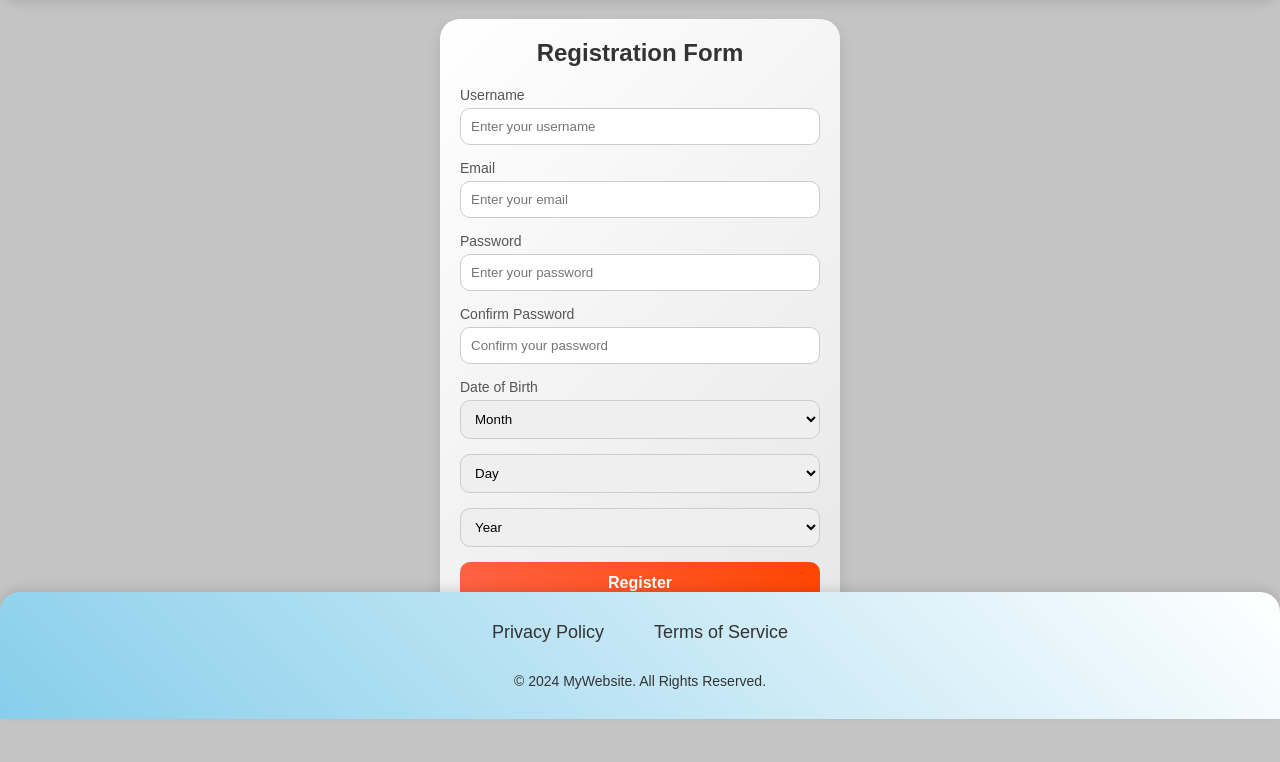
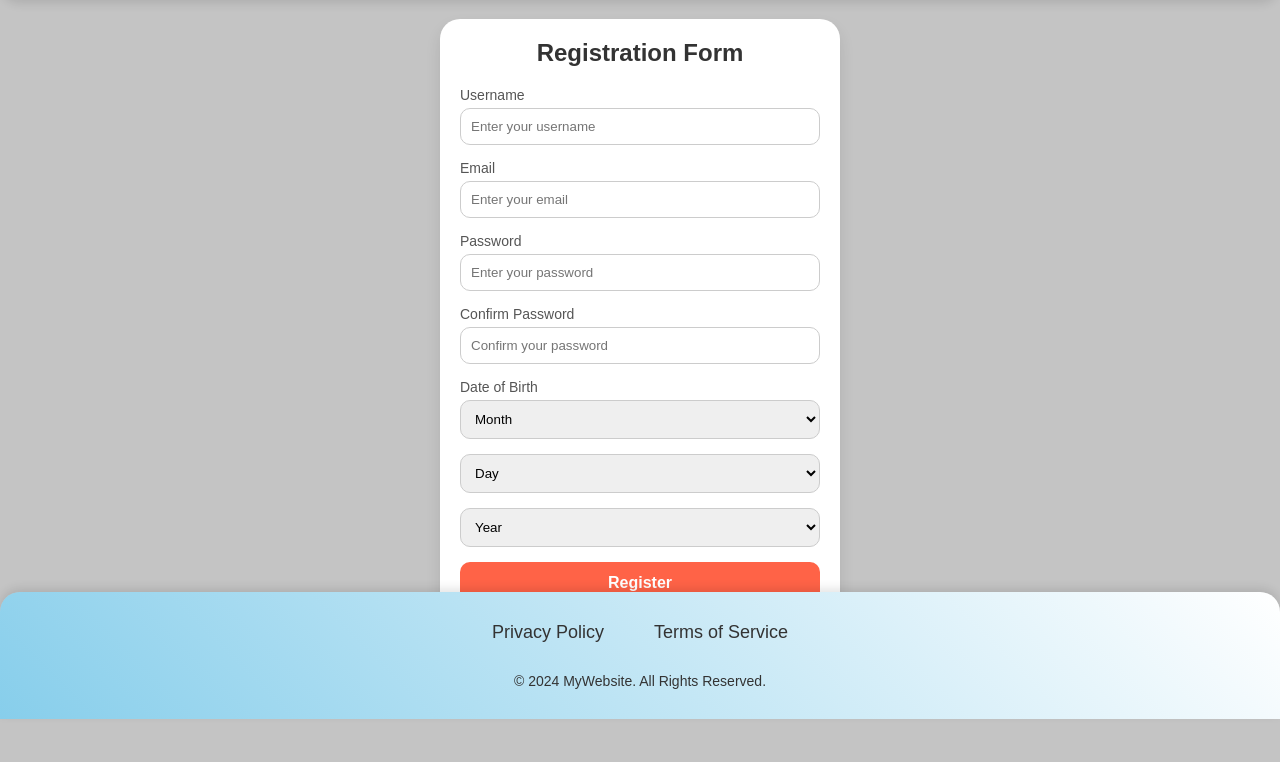
Before and after one commit to Renzoi-png/Online-Mental-Health-Counseling-And-Support-Portal-SDG-3-Group-9, a PHP site: page /Main.php in a window 1280 px wide. Shown: the part 81-843 px from the top of the page. Run offline with PHP 8.4, Linux system fonts and the light colour scheme.

Commit message:
Update Registration.css

```diff
--- a/Registration.css
+++ b/Registration.css
@@ -2,7 +2,7 @@
     width: 90%;
     max-width: 400px;
     padding: 20px;
-    background: linear-gradient(135deg, #ffffff, #e6e6e6);
+    background-color: #ffffff;
     border-radius: 20px;
     box-shadow: 0 8px 15px rgba(0, 0, 0, 0.1);
     margin: 100px auto;
@@ -40,19 +40,42 @@
 .registration-form button {
     width: 100%;
     padding: 12px;
-    background: linear-gradient(45deg, #ff6347, #ff4500);
+    background-color: #ff6347;
     color: white;
     font-size: 16px;
     font-weight: bold;
     border: none;
     border-radius: 10px;
     cursor: pointer;
-    transition: background 0.3s;
+    position: relative;
+    overflow: hidden;
+    z-index: 1;
+    transition: all 0.3s;
 }
 
 .registration-form button:hover {
-    background: linear-gradient(45deg, #ff4500, #ff6347);
+    background-color: rgba(255, 99, 71, 0.2);
+    box-shadow: 0 4px 8px rgba(255, 99, 71, 0.3);
 }
+
+.registration-form button::before {
+    content: '';
+    position: absolute;
+    top: 0;
+    left: 0;
+    width: 100%;
+    height: 100%;
+    background-color: rgba(255, 99, 71, 0.3);
+    border-radius: 10px;
+    z-index: -1;
+    transform: scale(0);
+    transition: transform 0.3s ease;
+}
+
+.registration-form button:hover::before {
+    transform: scale(1);
+}
+
 .registration-form .login-link {
     text-align: center;
     margin-top: 20px;
@@ -68,7 +91,3 @@
 .registration-form .login-link a:hover {
     text-decoration: underline;
 }
-.registration-form .login-link {
-    text-align: center;
-    margin-top: 20px;
-}
```
